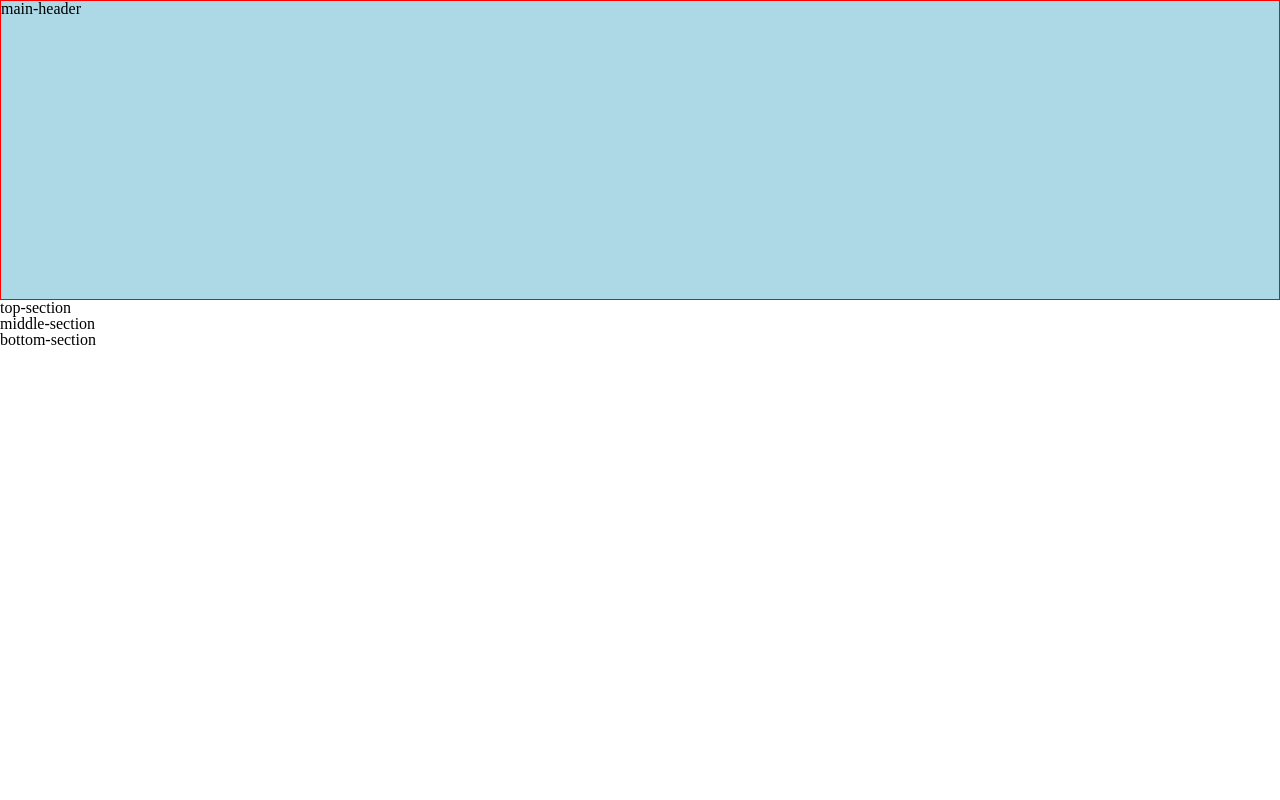
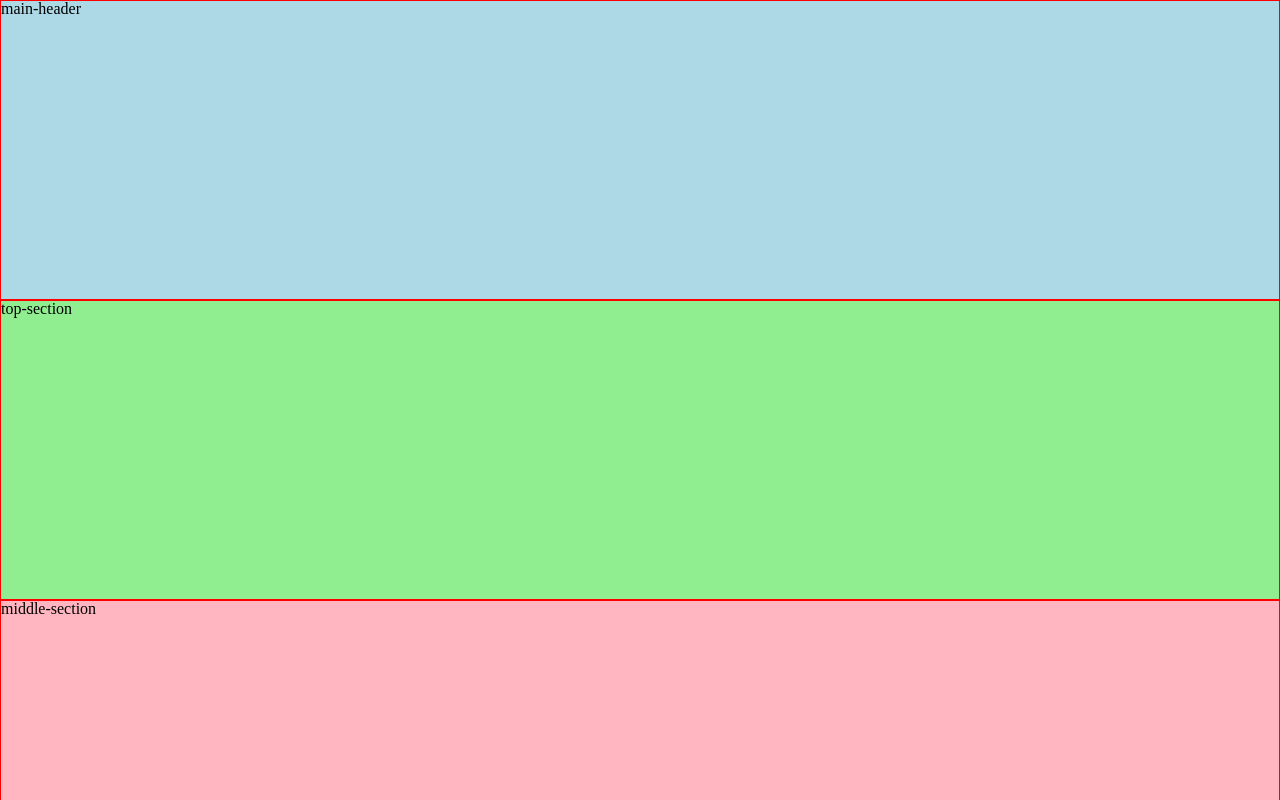
Before and after one commit to geovanyjimenez/ice-cream-shop, a plain HTML site: page index.html in a window 1280 px wide. Shown: the top 800 px of the page. Drawn offline with Linux system fonts and the light colour scheme.

Commit message:
i added colors to each section in the CSS

```diff
--- a/styles.css
+++ b/styles.css
@@ -57,20 +57,20 @@ table {
     background-color: lightblue;
 }
 
-.main-header {
+.top-section {
     border: 1px solid red;
     height: 300px;
-    background-color: lightblue;
+    background-color: lightgreen;
 }
 
-.main-header {
+.middle-section {
     border: 1px solid red;
     height: 300px;
-    background-color: lightblue;
+    background-color: lightpink;
 }
 
-.main-header {
+.bottom-section {
     border: 1px solid red;
     height: 300px;
-    background-color: lightblue;
+    background-color: lightyellow;
 }
```
